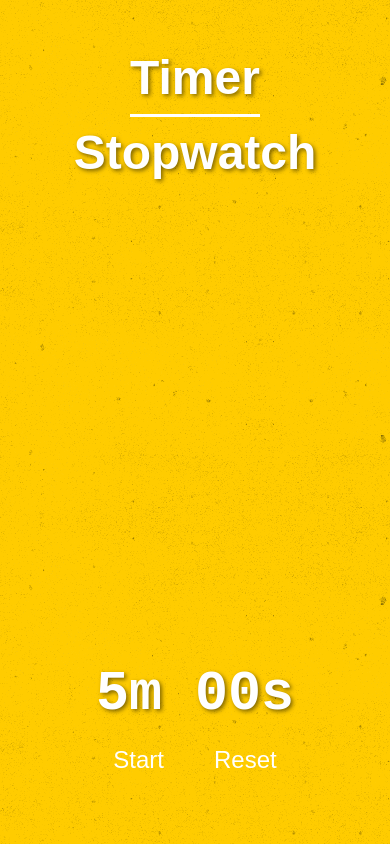
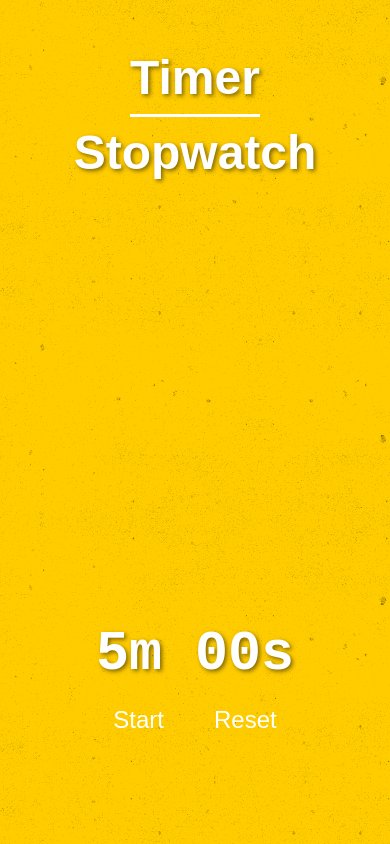
Before and after one commit to NacarateJ/cats-timer, a React (Create React App) app: page / in a window 390 px wide. Both pictures are taken after a click on the button "Timer". Built offline with nearby package versions, Linux system fonts and the light colour scheme.

Commit message:
Adjust bottom spacing for small screens

```diff
--- a/src/styles/Timer.scss
+++ b/src/styles/Timer.scss
@@ -6,7 +6,7 @@
   justify-content: center;
   text-align: center;
   position: absolute;
-  bottom: 60px;
+  bottom: 100px;
   font-size: 48px;
   font-weight: bold;
   font-family: monospace;
@@ -68,6 +68,7 @@
 @include medium {
   .timer {
     right: 100px;
+    bottom: 60px;
 
     &-form {
       flex-direction: row;
```
